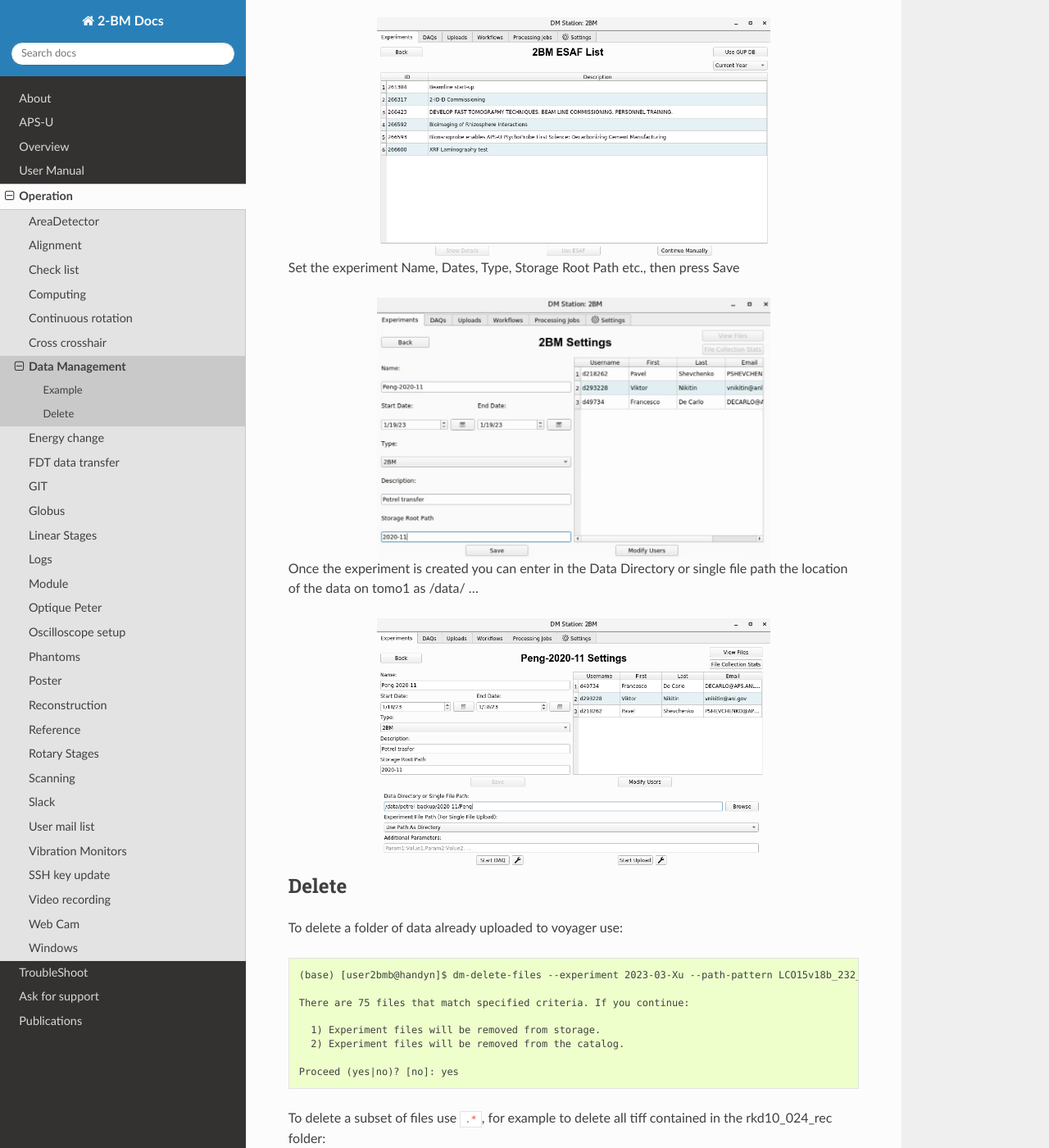
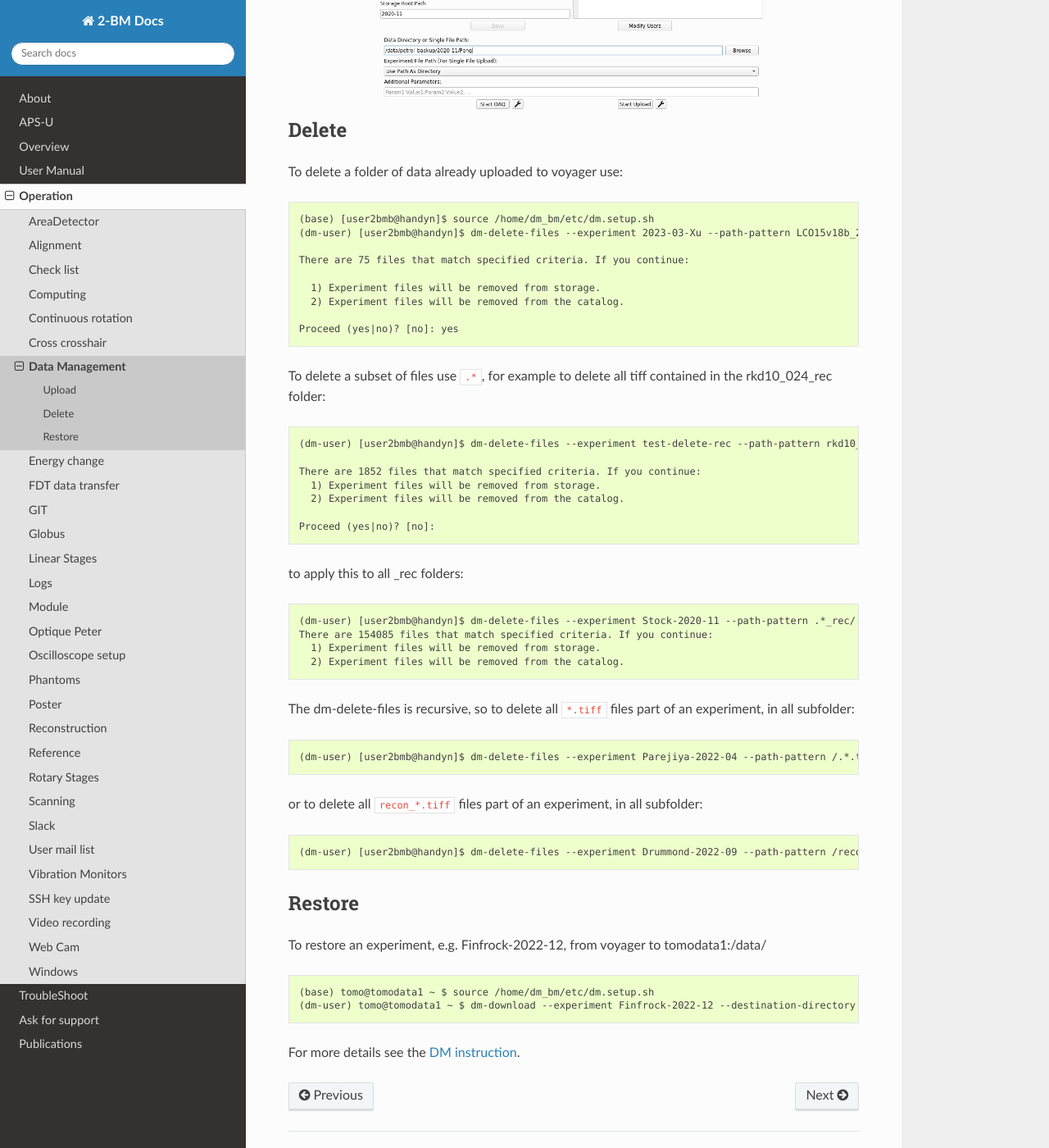
Before and after one commit to xray-imaging/2bm-docs, a Sphinx documentation site: the page built from docs/source/ops/item_035.rst, in a window 1280 px wide and 1400 px high, scrolled down 2496 px. Shown: the whole window at 82% size. Built offline with Sphinx 7.4.7 and the Read the Docs theme 2.0.0, drawn with Linux system fonts in a browser that asks for light colours; the version number could not be read and is left out; some of the changed text lies outside the part shown.

Commit message:
added voyager restore instructions

```diff
--- a/docs/source/ops/item_035.rst
+++ b/docs/source/ops/item_035.rst
@@ -13,51 +13,16 @@ Data ownership and local storage location is managed by `Dmagic <https://dmagic.
 To run a user PV adptate::
 
     [user2bmb@arcturus]$ bash
-    [user2bmb@arcturus]$ source /home/dm_bm/etc/dm.setup.sh
     [user2bmb@arcturus]$ dmagic show
     [user2bmb@arcturus]$ dmagic tag
 
 you can also enter manually the user last name/email address/YYYY-MM.
 
-Data management and sharing with users is manged by `Globus <https://dmagic.readthedocs.io/en/latest/index.html>`_. The Globus servers available at Argonnne are petrel#tomography and aps#data both accessible from the `Globus portal <https://www.globus.org/>`_.
 
-You can select with server to use with::
+Upload
+------
 
-    [user2bmb@arcturus]$ bash
-    [user2bmb@arcturus]$ globus-server-name voyager (or petrel)
-
-To automatically create YYYY-MM/PI_lastName/ on the globus server::
-
-    [user2bmb@arcturus]$ bash
-    [user2bmb@arcturus]$ globus dirs
-
-and you can share this folder will all users listed in the scheduled proposal with::
-
-    [user2bmb@arcturus]$ globus email --schedule
-
-To upload data from the beamline to the Globus server
-
-If using petrel#tomography, make a Globus copy between::
-
-    [user2bmb@pg10ge]$  /local/data/YYYY-MM/PI_lastName/
-
-and the same YYYY-MM/PI_lastName/ on  `petrel <https://app.globus.org/file-manager?origin_id=e133a81a-6d04-11e5-ba46-22000b92c6ec&origin_path=%2F2-BM%2F>`_.
-
-If using the aps#tomography::
-
-    [user2bmb@arcturus]$ bash
-    [user2bmb@arcturus]$ source /home/dm_bm/etc/dm.setup.sh
-    [user2bmb@arcturus]$ dm-station-gui
-
-For more details see the `DM instruction <https://confluence.aps.anl.gov/display/DMGT/2-BM+Deployment>`_.
-
-Petrel#tomography status is avaialble `here <https://virtualhelpdesk.cels.anl.gov/blog/>`_.
-
-
-Example
--------
-
-Upload data from tomo1:/data to voyager::
+To upload data from tomo1:/data to voyager::
 
     (base) [user2bmb@handyn]$ bash
     (base) [user2bmb@handyn]$ source /home/dm_bm/etc/dm.setup.sh
@@ -108,7 +73,8 @@ To delete a folder of data already uploaded to voyager use:
 
 ::
 
-    (base) [user2bmb@handyn]$ dm-delete-files --experiment 2023-03-Xu --path-pattern LCO15v18b_232_rec
+    (base) [user2bmb@handyn]$ source /home/dm_bm/etc/dm.setup.sh
+    (dm-user) [user2bmb@handyn]$ dm-delete-files --experiment 2023-03-Xu --path-pattern LCO15v18b_232_rec
 
     There are 75 files that match specified criteria. If you continue:
 
@@ -122,7 +88,7 @@ To delete a subset of files use ``.*``, for example to delete all tiff contained
 
 ::
 
-    (base) [user2bmb@handyn]$ dm-delete-files --experiment test-delete-rec --path-pattern rkd10_024_rec/.*.tiff
+    (dm-user) [user2bmb@handyn]$ dm-delete-files --experiment test-delete-rec --path-pattern rkd10_024_rec/.*.tiff
 
     There are 1852 files that match specified criteria. If you continue:
       1) Experiment files will be removed from storage.
@@ -134,7 +100,7 @@ to apply this to all _rec folders:
 
 ::
 
-    dm-delete-files --experiment Stock-2020-11 --path-pattern .*_rec/.*.tiff
+    (dm-user) [user2bmb@handyn]$ dm-delete-files --experiment Stock-2020-11 --path-pattern .*_rec/.*.tiff
     There are 154085 files that match specified criteria. If you continue:
       1) Experiment files will be removed from storage.
       2) Experiment files will be removed from the catalog.
@@ -143,10 +109,23 @@ The dm-delete-files is recursive, so to delete all ``*.tiff`` files part of an e
 
 ::
 
-    dm-delete-files --experiment Parejiya-2022-04 --path-pattern /.*.tiff
+    (dm-user) [user2bmb@handyn]$ dm-delete-files --experiment Parejiya-2022-04 --path-pattern /.*.tiff
 
 or to delete all ``recon_*.tiff`` files part of an experiment, in all subfolder:
 
 ::
 
-    dm-delete-files --experiment Drummond-2022-09 --path-pattern /recon_.*.tiff
+    (dm-user) [user2bmb@handyn]$ dm-delete-files --experiment Drummond-2022-09 --path-pattern /recon_.*.tiff
+
+Restore
+-------
+
+To restore an experiment, e.g. Finfrock-2022-12, from voyager to tomodata1:/data/
+
+::
+
+    (base) tomo@tomodata1 ~ $ source /home/dm_bm/etc/dm.setup.sh
+    (dm-user) tomo@tomodata1 ~ $ dm-download --experiment Finfrock-2022-12 --destination-directory  /data/
+
+
+For more details see the `DM instruction <https://confluence.aps.anl.gov/display/DMGT/2-BM+Deployment>`_.
```
